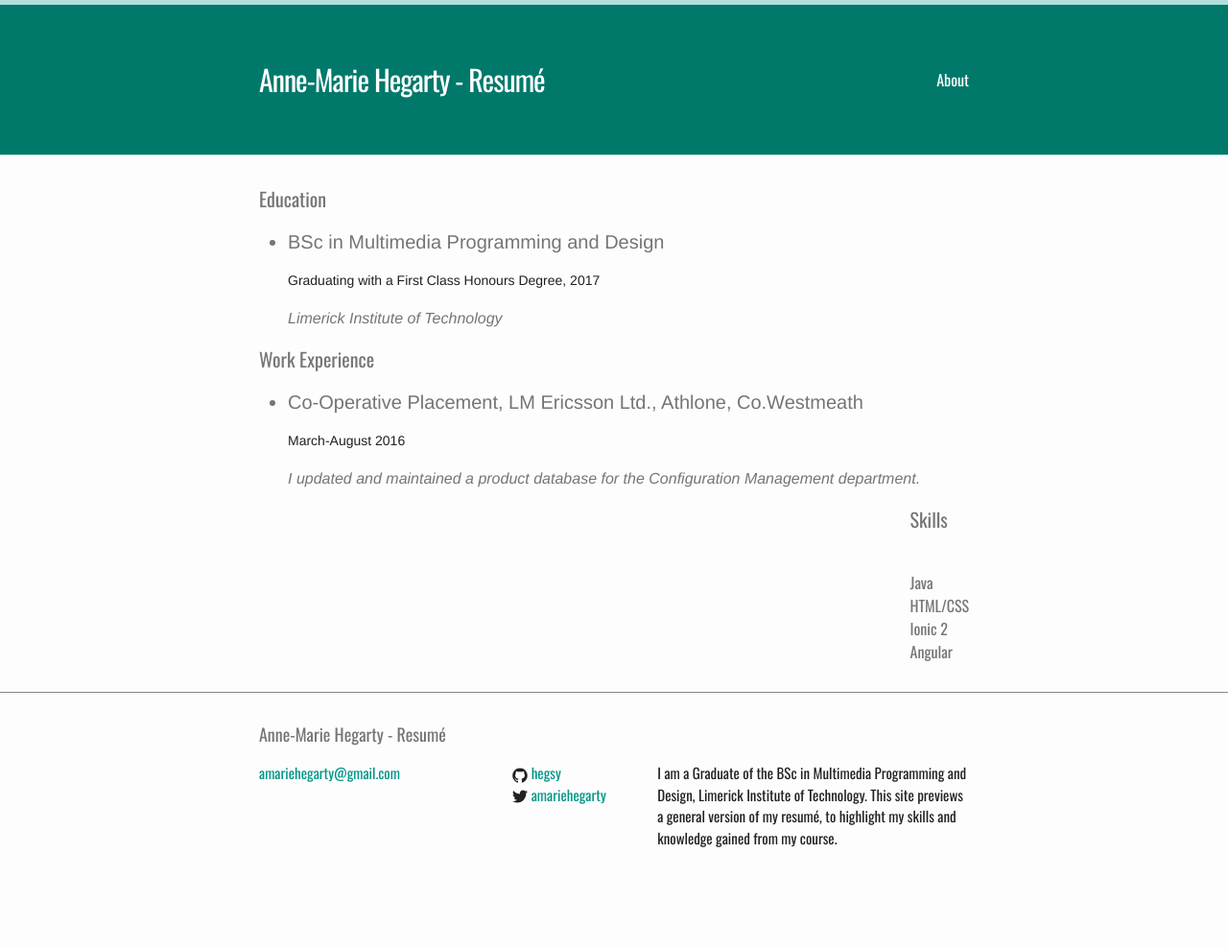
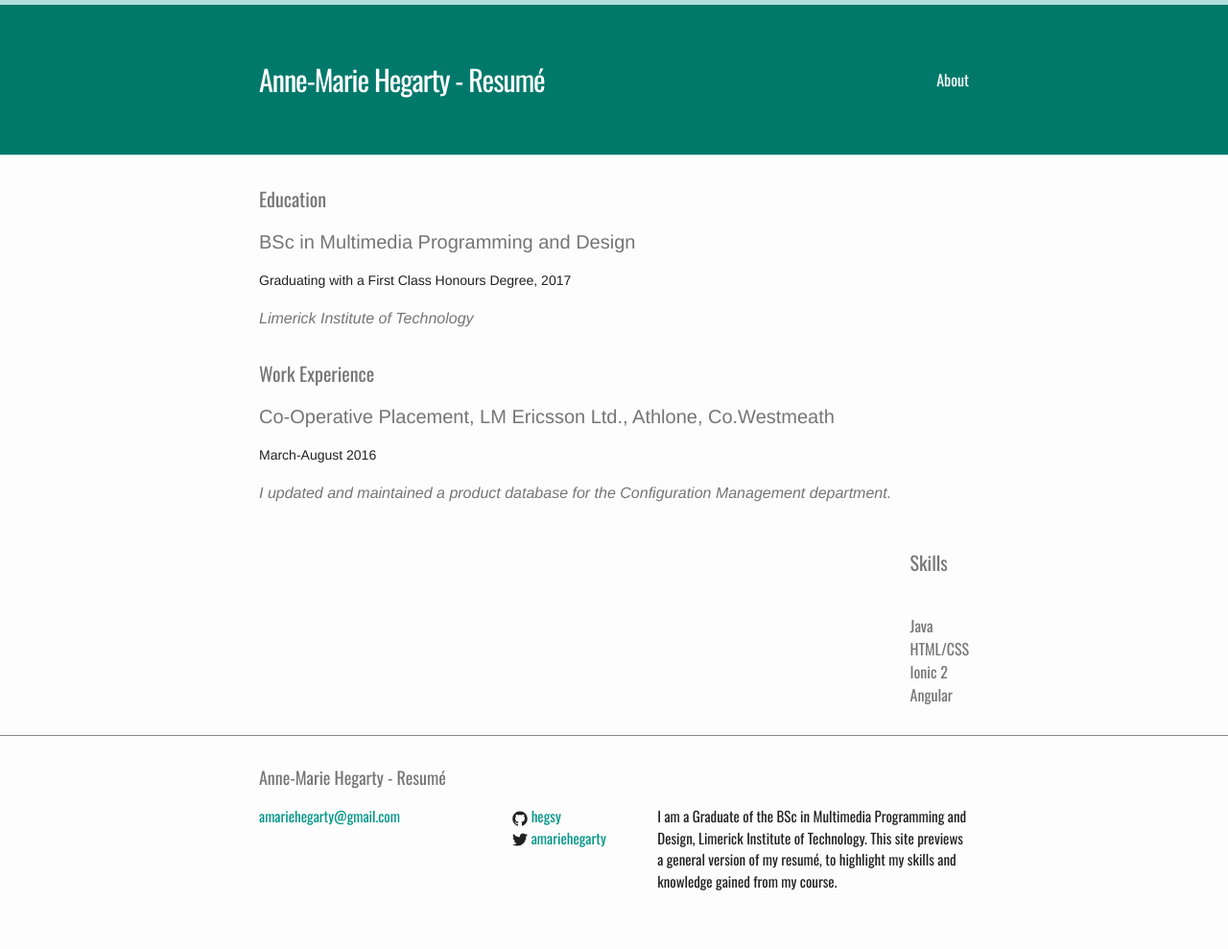
Before and after one commit to hegsy/hegsy.github.io, a Jekyll site: the page built from index.html, in a window 1280 px wide. Shown: the whole page at 96% size. Built offline with Jekyll 4.4.1, drawn with Linux system fonts in a browser that asks for light colours; before the commit the page ends 944 px from its top, so only the background shows below that.

Commit message:
fixing ul

```diff
--- a/index.html
+++ b/index.html
@@ -4,7 +4,7 @@ layout: default
 
 <div class="home">
 
-<div class="post-list">
+<ul class="post-list">
   <h1 class="page-heading">Education</h1>
 
   <!-- <ul class="post-list">
@@ -18,23 +18,23 @@ layout: default
       </li>
     {% endfor %}
   </ul> -->
-    <ul>
+
       <li>
         <h2 class="post-main">BSc in Multimedia Programming and Design</h2>
         <p class="post-meta">Graduating with a First Class Honours Degree, 2017</p>
         <span class="post-info">Limerick Institute of Technology</span>
       </li>
-    </ul>
+
 
     <h1 class="page-heading">Work Experience</h1>
 
-      <ul>
+
         <li>
           <h2 class="post-main">Co-Operative Placement, LM Ericsson Ltd., Athlone, Co.Westmeath</h2>
           <p class="post-meta">March-August 2016</p>
           <span class="post-info">I updated and maintained a product database for the Configuration Management department.</span>
         </li>
-      </ul>
+
 
   <!-- <h1 class="page-heading">Projects</h1>
 
@@ -53,7 +53,7 @@ layout: default
         <span class="post-info">Google Maps API, Google Fit API, SQLite database, Google Sign-In</span>
       </li>
     </ul> -->
-</div>
+</ul>
 
     <div class="sidebar-recent-posts">
         <h1 class="page-heading">Skills</h1>
```
